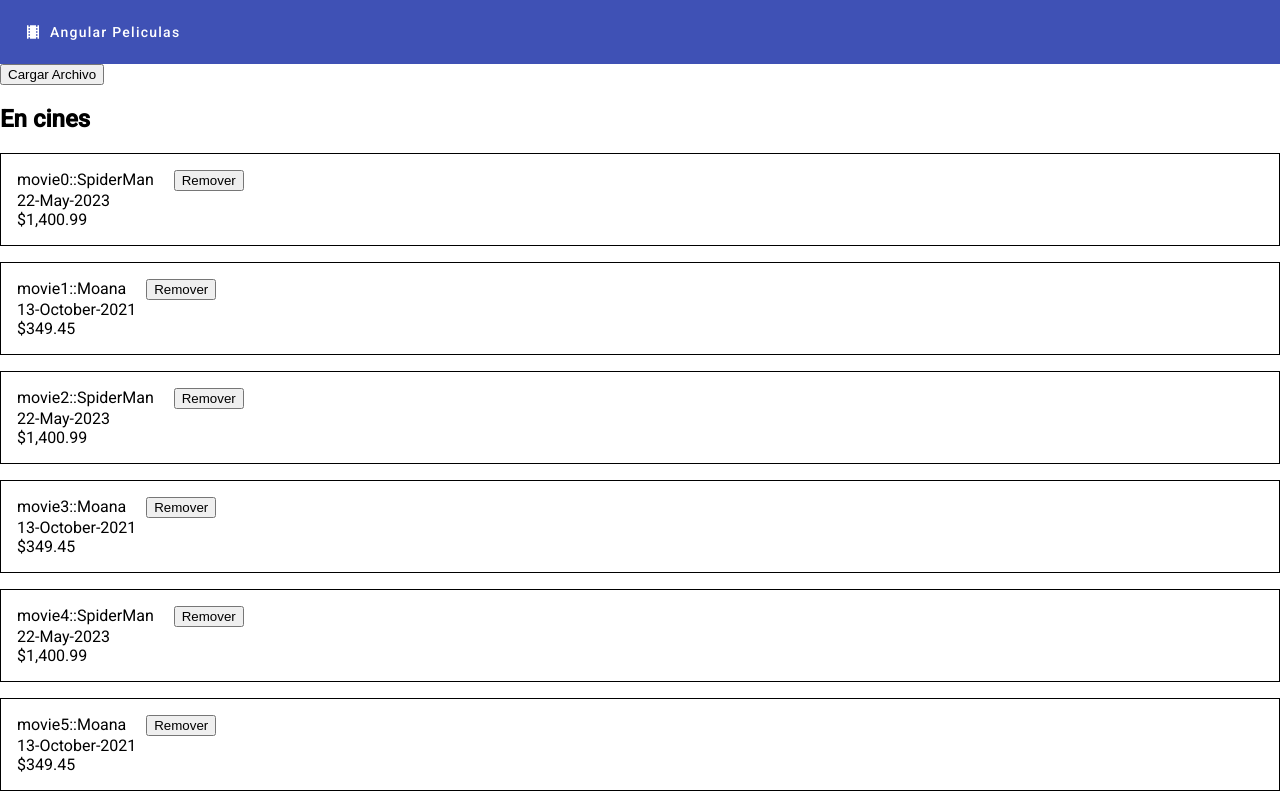
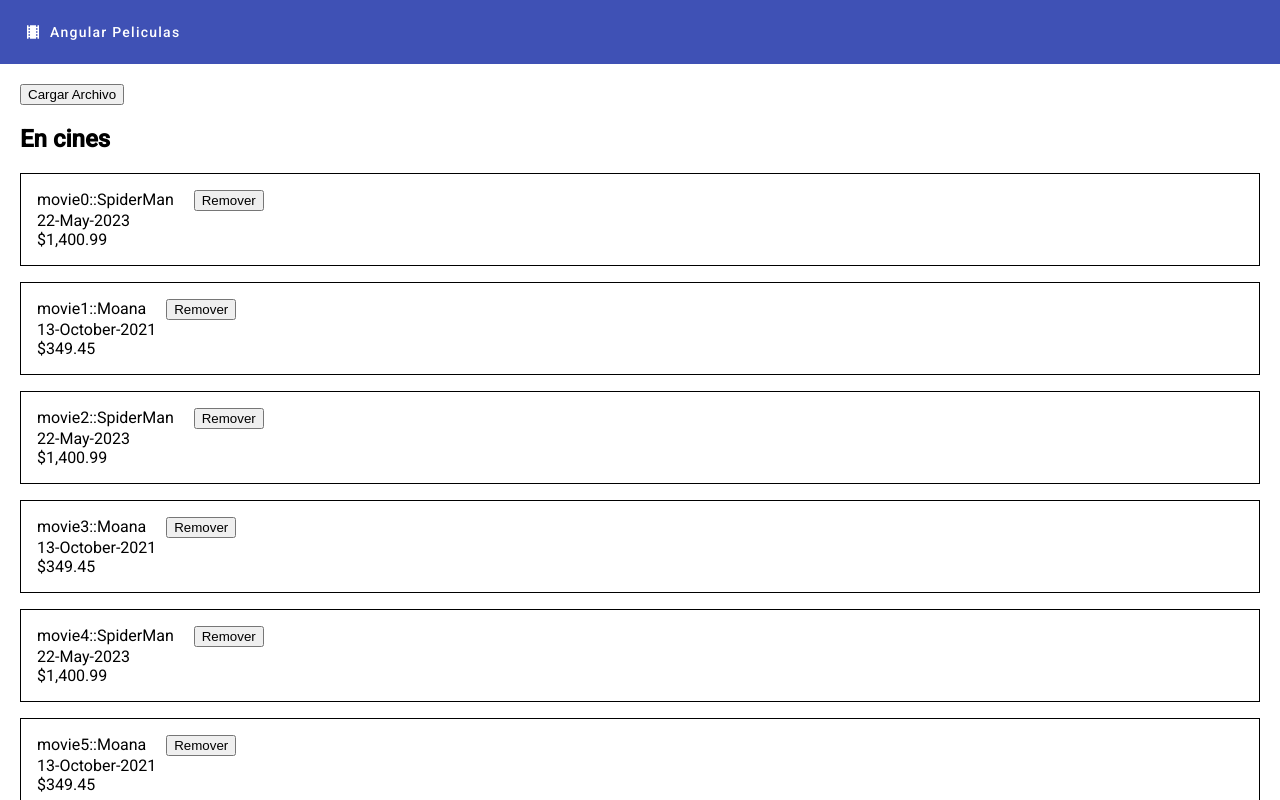
Before and after one commit to paosanchezmonroy/Angular2, an Angular app: page / in a window 1280 px wide. Shown: the top 800 px of the page. Built offline with nearby package versions, Linux system fonts and the light colour scheme.

Commit message:
Margen en component html

```diff
--- a/src/app/app.component.css
+++ b/src/app/app.component.css
@@ -0,0 +1,3 @@
+.contenedor{
+    margin: 20px;
+}
--- a/src/app/app.component.html
+++ b/src/app/app.component.html
@@ -1,5 +1,5 @@
 <app-menu> </app-menu>
-
+<div class="contenedor">
 <input type ="file" style="display: none" #cargador>
 <button (click)="cargador.click()">Cargar Archivo</button>
 
@@ -9,3 +9,4 @@
 
 <h2> Futuros estrenos</h2>
 <app-list-component [movies]="moviesProxEstrenos"></app-list-component>
+</div>
```
